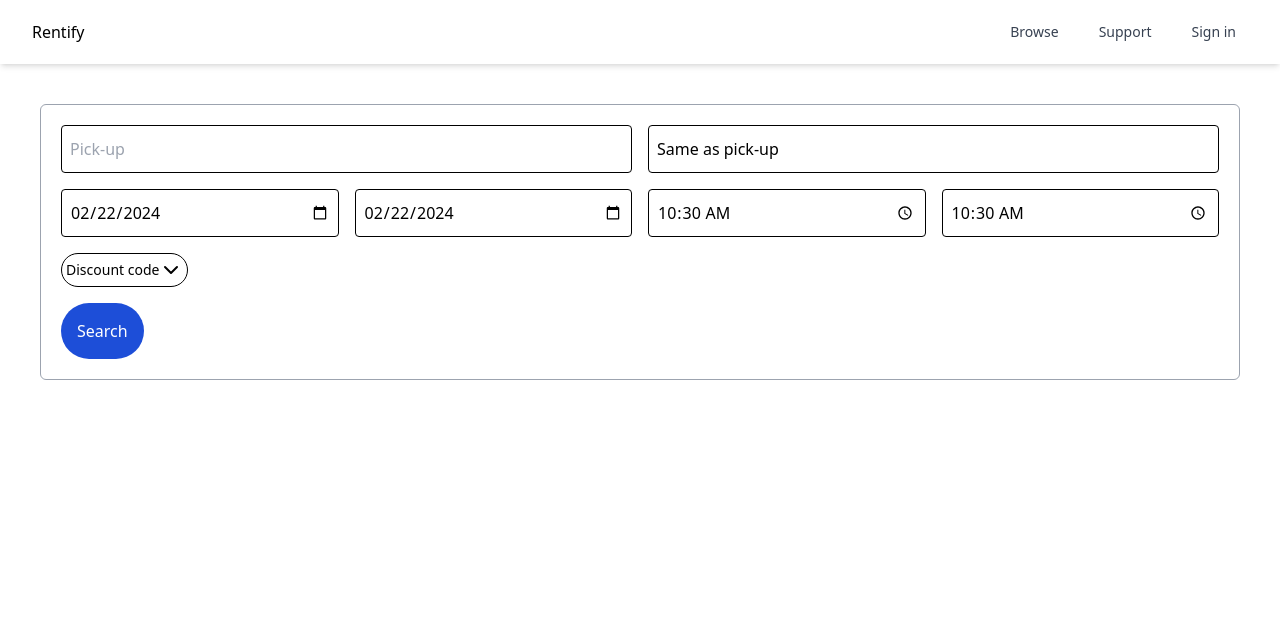
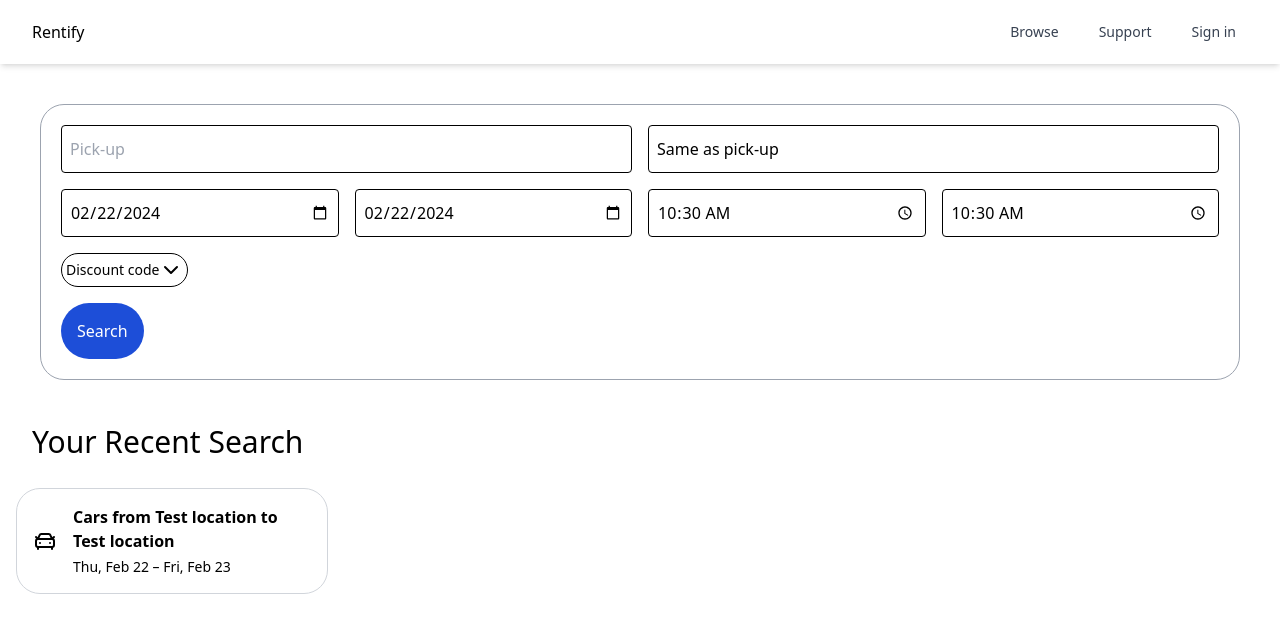
Before and after one commit to kelazzab/team_1-soen341projectW2024, a SvelteKit app in the folder frontend/: page / in a window 1280 px wide. Shown: the top 632 px of the page. Built offline with nearby package versions, Linux system fonts and the light colour scheme.

Commit message:
fix #8: Added recent vehicle search feature

```diff
--- a/frontend/src/lib/components/Browse.svelte
+++ b/frontend/src/lib/components/Browse.svelte
@@ -14,7 +14,7 @@
     ];
 </script>
 
-<div class="mt-5 sm:mt-10 sm:mx-10 sm:border border-gray-400 border-solid rounded-md p-5">
+<div class="mt-5 sm:mt-10 sm:mx-10 sm:border border-gray-400 border-solid rounded-3xl p-5">
 
     <form class="flex flex-col">
         <div class="grid grid-cols-6 gap-4 lg:grid-cols-4">
--- /dev/null
+++ b/frontend/src/lib/components/Search/RecentSearch.svelte
@@ -0,0 +1,6 @@
+<div class="my-3 p-4 w-full">
+    <h3 class="text-3xl p-4">Your Recent Search</h3>
+    <div class="mt-3 flex flex-row space-x-5 overflow-x-auto">
+        <slot/>
+    </div>
+</div>
--- /dev/null
+++ b/frontend/src/lib/components/Search/RecentSearchItem.svelte
@@ -0,0 +1,14 @@
+<script lang="ts">
+    import {CarFront} from "lucide-svelte";
+
+    export let title: string = 'Cars from Test location to Test location';
+    export let text: string = 'Thu, Feb 22 – Fri, Feb 23';
+</script>
+
+<div class="w-1/2 md:w-1/3 lg:w-1/4 shrink-0 p-2 flex flex-row justify-center items-center border border-gray-300 rounded-3xl">
+    <div class="text-xl p-2"><CarFront/></div>
+    <div class="p-2">
+        <h2 class="text-wrap font-bold"> {title} </h2>
+        <p class="mt-1 text-wrap text-sm"> {text} </p>
+    </div>
+</div>
--- a/frontend/src/routes/+page.svelte
+++ b/frontend/src/routes/+page.svelte
@@ -1,8 +1,14 @@
 <script>
     import Browse from "$lib/components/Browse.svelte";
     import Header from "$lib/components/layout/Header.svelte";
+    import RecentSearch from "$lib/components/Search/RecentSearch.svelte";
+    import RecentSearchItem from "$lib/components/Search/RecentSearchItem.svelte";
 </script>
 
 <Header/>
 
 <Browse/>
+
+<RecentSearch>
+    <RecentSearchItem/>
+</RecentSearch>
```
